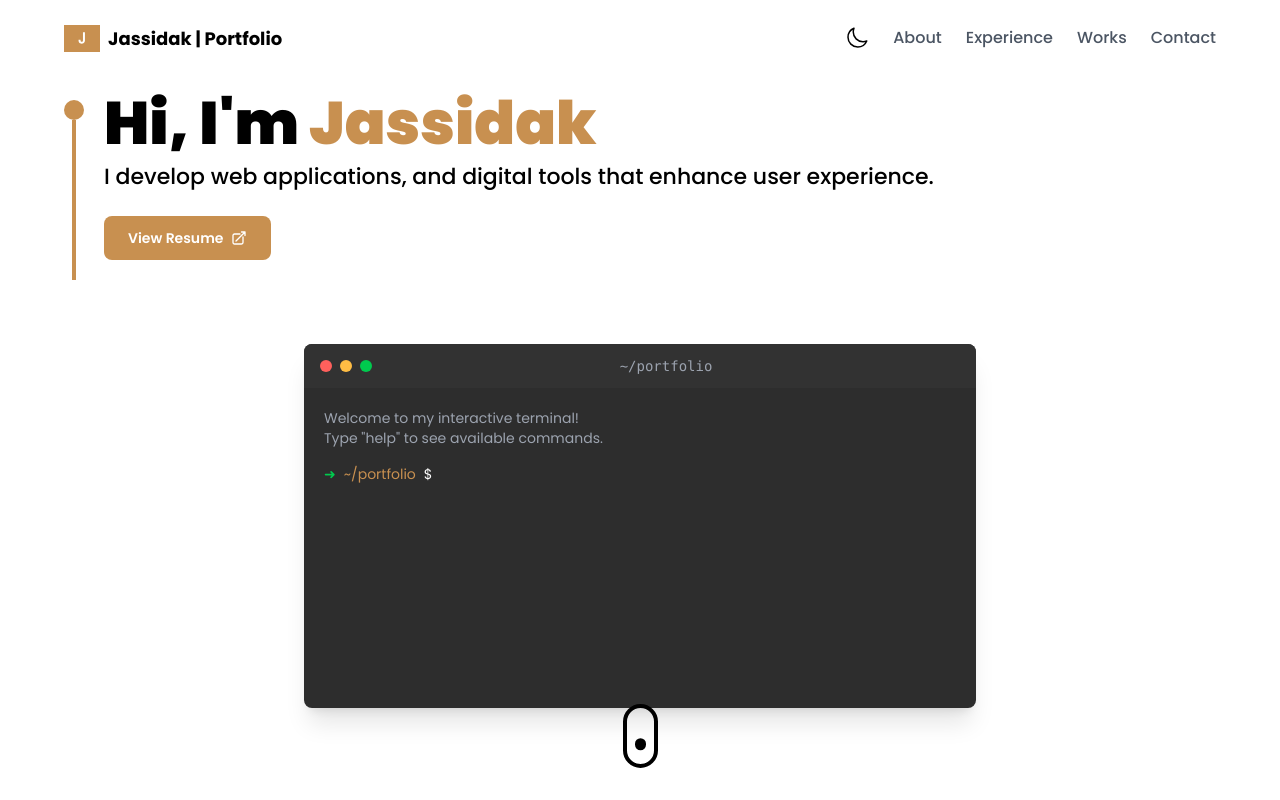
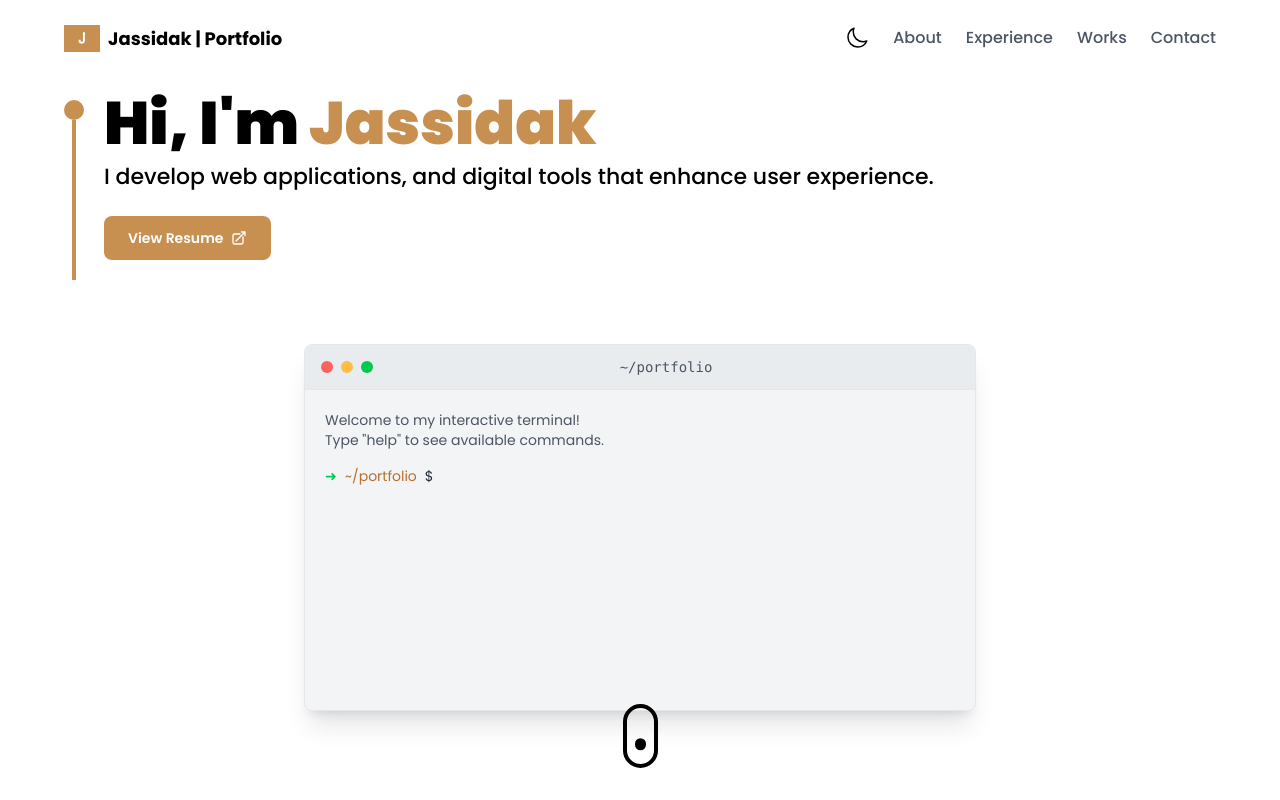
Before and after one commit to jassidaksingh/Personal-Portfolio, a React (Vite) app: page / in a window 1280 px wide. Shown: the top 800 px of the page. Built offline with nearby package versions, Linux system fonts and the light colour scheme.

Commit message:
style: enhance Terminal component styles for dark/light mode

```diff
--- a/src/components/Terminal.jsx
+++ b/src/components/Terminal.jsx
@@ -180,19 +180,19 @@ const Terminal = () => {
       animate={{ opacity: 1, y: 0 }}
       transition={{ duration: 0.8, delay: 0.5 }}
       className={`w-full max-w-2xl mx-auto mt-10 rounded-lg overflow-hidden ${
-        isDarkMode ? 'bg-[#1E1E1E]' : 'bg-[#2D2D2D]'
+        isDarkMode ? 'bg-[#1b1b1f]' : 'bg-[#f3f4f6] border border-[#e5e7eb]'
       } shadow-xl`}
       onClick={handleTerminalClick}
     >
       {/* Terminal Header */}
-      <div className="flex items-center px-4 py-2.5 bg-[#323232]">
+      <div className={`flex items-center px-4 py-2.5 ${isDarkMode ? 'bg-[#323232]' : 'bg-[#e9ecef] border-b border-[#e5e7eb]'}`}>
         <div className="flex space-x-2">
           <div className="w-3 h-3 rounded-full bg-[#FF605C]"></div>
           <div className="w-3 h-3 rounded-full bg-[#FFBD44]"></div>
           <div className="w-3 h-3 rounded-full bg-[#00CA4E]"></div>
         </div>
         <div className="flex-1 text-center">
-          <span className="text-gray-400 text-sm font-mono">{currentDir}</span>
+          <span className={`text-sm font-mono ${isDarkMode ? 'text-gray-400' : 'text-gray-600'}`}>{currentDir}</span>
         </div>
       </div>
 
@@ -204,7 +204,7 @@ const Terminal = () => {
             initial={{ opacity: 0 }}
             animate={{ opacity: 1 }}
             transition={{ duration: 0.5 }}
-            className="text-gray-400 mb-4"
+            className={`mb-4 ${isDarkMode ? 'text-gray-400' : 'text-gray-600'}`}
           >
             <span className="text-sm">
               Welcome to my interactive terminal!
@@ -219,12 +219,15 @@ const Terminal = () => {
           <div key={`${index}-${item.command}-${Date.now()}`} className="mb-4">
             <div className="flex items-start text-sm">
               <span className="text-[#00CA4E]">➜</span>
-              <span className="text-[#c89050] ml-2">{currentDir}</span>
-              <span className="text-white ml-2">$</span>
-              <span className="text-white ml-2">{item.command}</span>
+              <span className={`ml-2 ${isDarkMode ? 'text-[#c89050]' : 'text-[#b87030]'}`}>{currentDir}</span>
+              <span className={`ml-2 ${isDarkMode ? 'text-white' : 'text-gray-800'}`}>$</span>
+              <span className={`ml-2 ${isDarkMode ? 'text-white' : 'text-gray-800'}`}>{item.command}</span>
             </div>
             {item.output.map((line, i) => (
-              <div key={`${index}-${i}-${line}-${Date.now()}`} className="text-gray-300 ml-4 mt-1 text-sm">
+              <div
+                key={`${index}-${i}-${line}-${Date.now()}`}
+                className={`ml-4 mt-1 text-sm ${isDarkMode ? 'text-gray-300' : 'text-gray-600'}`}
+              >
                 {line}
               </div>
             ))}
@@ -234,15 +237,17 @@ const Terminal = () => {
         {/* Current Input Line */}
         <div className="flex items-start text-sm">
           <span className="text-[#00CA4E]">➜</span>
-          <span className="text-[#c89050] ml-2">{currentDir}</span>
-          <span className="text-white ml-2">$</span>
+          <span className={`ml-2 ${isDarkMode ? 'text-[#c89050]' : 'text-[#b87030]'}`}>{currentDir}</span>
+          <span className={`ml-2 ${isDarkMode ? 'text-white' : 'text-gray-800'}`}>$</span>
           <input
             ref={inputRef}
             type="text"
             value={input}
             onChange={(e) => setInput(e.target.value)}
             onKeyDown={handleKeyDown}
-            className="flex-1 ml-2 bg-transparent text-white outline-none border-none text-sm"
+            className={`flex-1 ml-2 bg-transparent outline-none border-none text-sm ${
+              isDarkMode ? 'text-white' : 'text-gray-800'
+            }`}
             spellCheck="false"
             autoComplete="off"
           />
```
